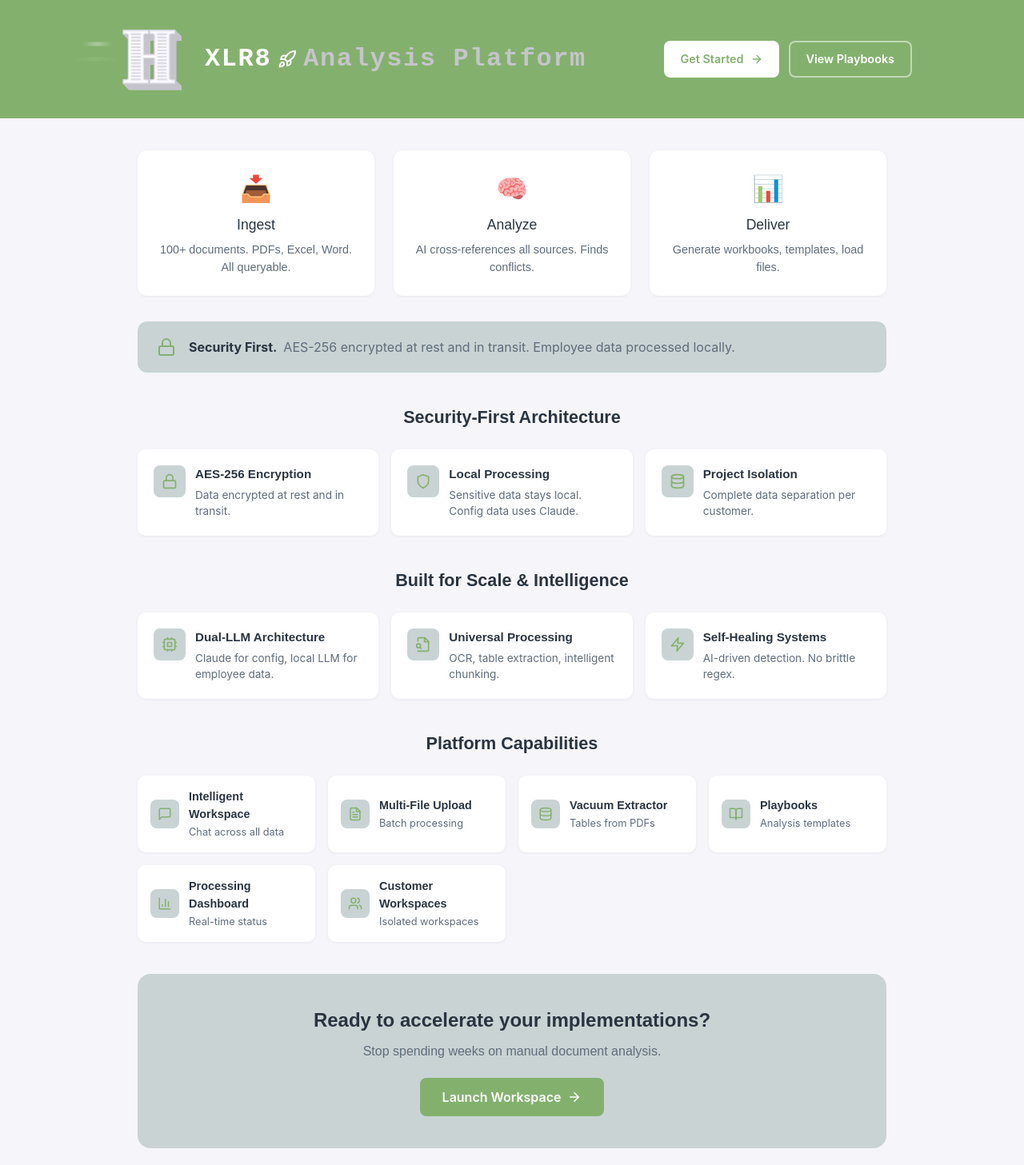
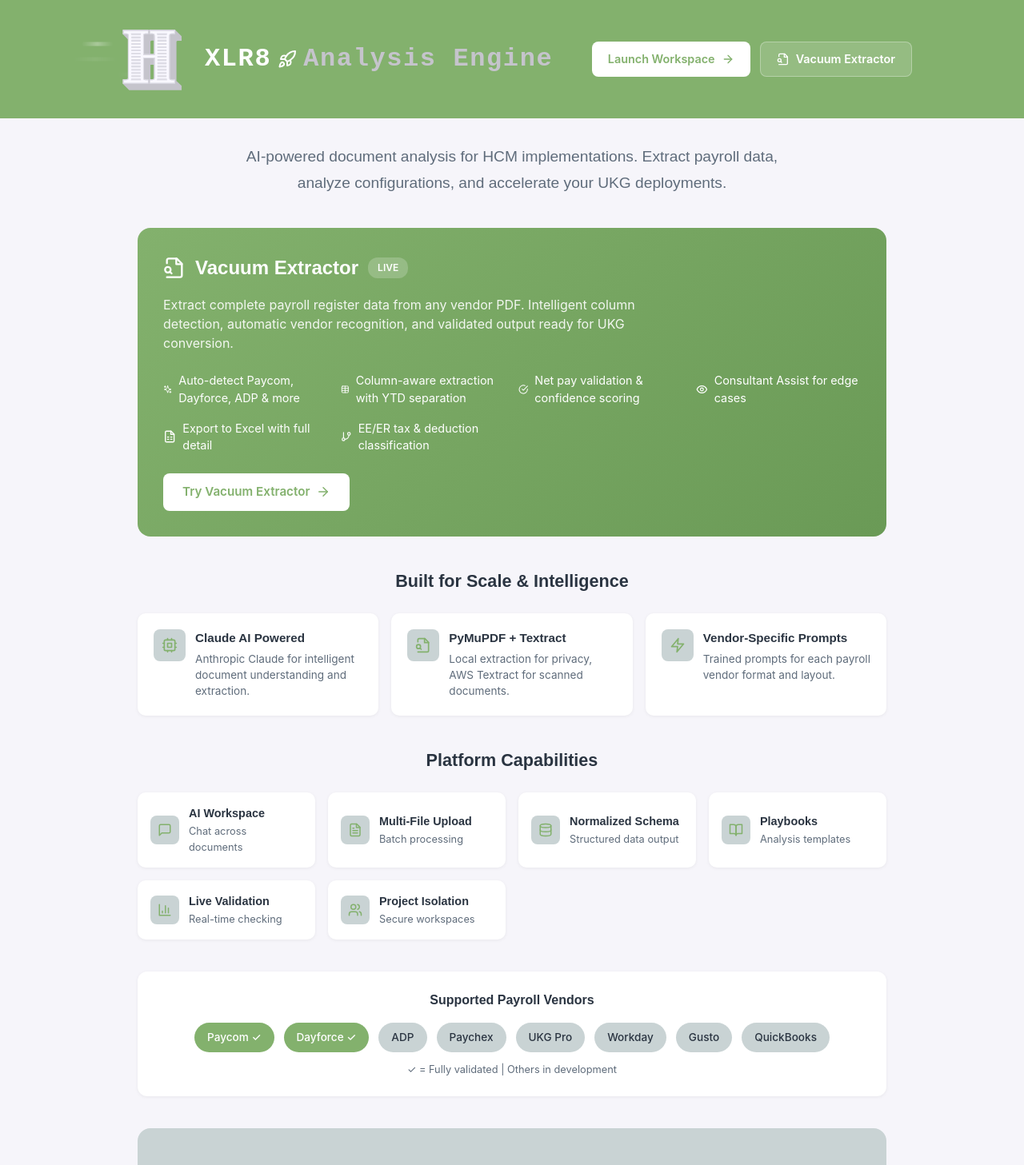
Before and after one commit to scottshowers/xlr8, a React (Vite) app in the folder frontend/: page / in a window 1280 px wide. Shown: the top 1457 px of the page at 80% size. Built offline with nearby package versions, Linux system fonts and the light colour scheme; no server answers.

Commit message:
Refactor Landing page with updated components and text

```diff
--- a/frontend/src/pages/Landing.jsx
+++ b/frontend/src/pages/Landing.jsx
@@ -12,7 +12,13 @@ import {
   BarChart3,
   Users,
   ArrowRight,
-  Rocket
+  Rocket,
+  CheckCircle,
+  Sparkles,
+  Table,
+  FileSpreadsheet,
+  Eye,
+  GitBranch
 } from 'lucide-react'
 
 // Brand Colors
@@ -158,7 +164,7 @@ export default function Landing() {
                 letterSpacing: '0.05em',
                 color: '#c5c4cc'
               }}>
-                Analysis Platform
+                Analysis Engine
               </span>
             </div>
           </div>
@@ -178,93 +184,143 @@ export default function Landing() {
                 borderRadius: '8px',
                 fontSize: '0.9rem',
                 fontWeight: '600',
-                textDecoration: 'none'
+                textDecoration: 'none',
+                cursor: 'pointer'
               }}
             >
-              Get Started
+              Launch Workspace
               <ArrowRight style={{ width: 16, height: 16 }} />
             </Link>
             <Link
-              to="/playbooks"
+              to="/vacuum"
               style={{
                 display: 'inline-flex',
                 alignItems: 'center',
                 gap: '0.5rem',
                 padding: '0.625rem 1.25rem',
-                background: 'transparent',
+                background: 'rgba(255,255,255,0.15)',
                 color: 'white',
-                border: '2px solid rgba(255,255,255,0.5)',
+                border: '1px solid rgba(255,255,255,0.3)',
                 borderRadius: '8px',
                 fontSize: '0.9rem',
                 fontWeight: '600',
-                textDecoration: 'none'
+                textDecoration: 'none',
+                cursor: 'pointer'
               }}
             >
-              View Playbooks
+              <FileSearch style={{ width: 16, height: 16 }} />
+              Vacuum Extractor
             </Link>
           </div>
         </div>
       </div>
 
-      <div style={{ maxWidth: '1000px', margin: '0 auto', padding: '2.5rem 2rem' }}>
+      {/* Main Content */}
+      <div style={{ maxWidth: '1000px', margin: '0 auto', padding: '2rem' }}>
 
-        {/* Value Props - 3 columns */}
+        {/* Tagline */}
+        <section style={{ textAlign: 'center', marginBottom: '2.5rem' }}>
+          <p style={{
+            fontFamily: "'Manrope', sans-serif",
+            fontSize: '1.2rem',
+            color: COLORS.textLight,
+            maxWidth: '700px',
+            margin: '0 auto',
+            lineHeight: '1.7'
+          }}>
+            AI-powered document analysis for HCM implementations. Extract payroll data,
+            analyze configurations, and accelerate your UKG deployments.
+          </p>
+        </section>
+
+        {/* Vacuum Extractor - Featured */}
+        <section style={{ marginBottom: '2.5rem' }}>
+          <div style={{
+            background: 'linear-gradient(135deg, #83b16d 0%, #6a9a56 100%)',
+            borderRadius: '16px',
+            padding: '2rem',
+            color: 'white'
+          }}>
+            <div style={{ display: 'flex', alignItems: 'center', gap: '0.75rem', marginBottom: '1rem' }}>
+              <FileSearch style={{ width: 28, height: 28 }} />
+              <h2 style={{
+                fontFamily: "'Sora', sans-serif",
+                fontSize: '1.5rem',
+                fontWeight: '700',
+                margin: 0
+              }}>
+                Vacuum Extractor
+              </h2>
+              <span style={{
+                background: 'rgba(255,255,255,0.2)',
+                padding: '0.25rem 0.75rem',
+                borderRadius: '12px',
+                fontSize: '0.75rem',
+                fontWeight: '600'
+              }}>
+                LIVE
+              </span>
+            </div>
+            <p style={{
+              fontSize: '1rem',
+              opacity: 0.9,
+              marginBottom: '1.5rem',
+              maxWidth: '600px'
+            }}>
+              Extract complete payroll register data from any vendor PDF. Intelligent column detection,
+              automatic vendor recognition, and validated output ready for UKG conversion.
+            </p>
+
             <div style={{
               display: 'grid',
-          gridTemplateColumns: 'repeat(auto-fit, minmax(280px, 1fr))',
-          gap: '1.5rem',
-          marginBottom: '2rem'
+              gridTemplateColumns: 'repeat(auto-fit, minmax(200px, 1fr))',
+              gap: '1rem',
+              marginBottom: '1.5rem'
             }}>
               {[
-            { icon: '📥', title: 'Ingest', desc: '100+ documents. PDFs, Excel, Word. All queryable.' },
-            { icon: '🧠', title: 'Analyze', desc: 'AI cross-references all sources. Finds conflicts.' },
-            { icon: '📊', title: 'Deliver', desc: 'Generate workbooks, templates, load files.' },
-          ].map((item, i) => (
-            <div key={i} style={{
-              background: 'white',
-              borderRadius: '12px',
-              padding: '1.5rem',
-              boxShadow: '0 1px 4px rgba(0,0,0,0.06)',
-              textAlign: 'center'
+                { icon: <Sparkles size={18} />, text: 'Auto-detect Paycom, Dayforce, ADP & more' },
+                { icon: <Table size={18} />, text: 'Column-aware extraction with YTD separation' },
+                { icon: <CheckCircle size={18} />, text: 'Net pay validation & confidence scoring' },
+                { icon: <Eye size={18} />, text: 'Consultant Assist for edge cases' },
+                { icon: <FileSpreadsheet size={18} />, text: 'Export to Excel with full detail' },
+                { icon: <GitBranch size={18} />, text: 'EE/ER tax & deduction classification' },
+              ].map((item, idx) => (
+                <div key={idx} style={{
+                  display: 'flex',
+                  alignItems: 'center',
+                  gap: '0.5rem',
+                  fontSize: '0.9rem'
                 }}>
-              <div style={{ fontSize: '2rem', marginBottom: '0.5rem' }}>{item.icon}</div>
-              <h3 style={{
-                fontFamily: "'Sora', sans-serif",
-                margin: '0 0 0.5rem',
-                color: COLORS.text,
-                fontSize: '1.1rem'
-              }}>{item.title}</h3>
-              <p style={{
-                fontFamily: "'Manrope', sans-serif",
-                margin: 0,
-                color: COLORS.textLight,
-                fontSize: '0.9rem',
-                lineHeight: 1.5
-              }}>{item.desc}</p>
+                  {item.icon}
+                  <span>{item.text}</span>
                 </div>
               ))}
             </div>
 
-        {/* Security callout */}
-        <div style={{
-          background: COLORS.iceFlow,
-          borderRadius: '12px',
-          padding: '1.25rem 1.5rem',
-          display: 'flex',
+            <Link
+              to="/vacuum"
+              style={{
+                display: 'inline-flex',
                 alignItems: 'center',
-          gap: '1rem',
-          marginBottom: '2.5rem'
-        }}>
-          <Lock style={{ width: 24, height: 24, color: COLORS.grassGreen, flexShrink: 0 }} />
-          <div>
-            <strong style={{ color: COLORS.text }}>Security First.</strong>
-            <span style={{ color: COLORS.textLight, marginLeft: '0.5rem' }}>
-              AES-256 encrypted at rest and in transit. Employee data processed locally.
-            </span>
+                gap: '0.5rem',
+                padding: '0.75rem 1.5rem',
+                background: 'white',
+                color: COLORS.grassGreen,
+                border: 'none',
+                borderRadius: '8px',
+                fontSize: '0.95rem',
+                fontWeight: '600',
+                textDecoration: 'none',
+                cursor: 'pointer'
+              }}
+            >
+              Try Vacuum Extractor
+              <ArrowRight style={{ width: 18, height: 18 }} />
+            </Link>
           </div>
-        </div>
+        </section>
 
-        {/* Security Section */}
+        {/* Tech Stack */}
         <section style={{ marginBottom: '2.5rem' }}>
           <div style={{ textAlign: 'center', marginBottom: '1.5rem' }}>
             <h2 style={{
@@ -273,7 +329,7 @@ export default function Landing() {
               fontWeight: '700',
               color: COLORS.text
             }}>
-              Security-First Architecture
+              Built for Scale & Intelligence
             </h2>
           </div>
 
@@ -283,9 +339,9 @@ export default function Landing() {
             gap: '1rem'
           }}>
             {[
-              { icon: <Lock style={{ width: 20, height: 20 }} />, title: 'AES-256 Encryption', desc: 'Data encrypted at rest and in transit.' },
-              { icon: <Shield style={{ width: 20, height: 20 }} />, title: 'Local Processing', desc: 'Sensitive data stays local. Config data uses Claude.' },
-              { icon: <Database style={{ width: 20, height: 20 }} />, title: 'Project Isolation', desc: 'Complete data separation per customer.' }
+              { icon: <Cpu style={{ width: 20, height: 20 }} />, title: 'Claude AI Powered', desc: 'Anthropic Claude for intelligent document understanding and extraction.' },
+              { icon: <FileSearch style={{ width: 20, height: 20 }} />, title: 'PyMuPDF + Textract', desc: 'Local extraction for privacy, AWS Textract for scanned documents.' },
+              { icon: <Zap style={{ width: 20, height: 20 }} />, title: 'Vendor-Specific Prompts', desc: 'Trained prompts for each payroll vendor format and layout.' }
             ].map((item, idx) => (
               <div key={idx} style={{
                 background: 'white',
@@ -321,64 +377,7 @@ export default function Landing() {
           </div>
         </section>
 
-        {/* Tech Stack Section */}
-        <section style={{ marginBottom: '2.5rem' }}>
-          <div style={{ textAlign: 'center', marginBottom: '1.5rem' }}>
-            <h2 style={{
-              fontFamily: "'Sora', sans-serif",
-              fontSize: '1.35rem',
-              fontWeight: '700',
-              color: COLORS.text
-            }}>
-              Built for Scale & Intelligence
-            </h2>
-          </div>
-
-          <div style={{
-            display: 'grid',
-            gridTemplateColumns: 'repeat(auto-fit, minmax(250px, 1fr))',
-            gap: '1rem'
-          }}>
-            {[
-              { icon: <Cpu style={{ width: 20, height: 20 }} />, title: 'Dual-LLM Architecture', desc: 'Claude for config, local LLM for employee data.' },
-              { icon: <FileSearch style={{ width: 20, height: 20 }} />, title: 'Universal Processing', desc: 'OCR, table extraction, intelligent chunking.' },
-              { icon: <Zap style={{ width: 20, height: 20 }} />, title: 'Self-Healing Systems', desc: 'AI-driven detection. No brittle regex.' }
-            ].map((item, idx) => (
-              <div key={idx} style={{
-                background: 'white',
-                borderRadius: '10px',
-                padding: '1.25rem',
-                boxShadow: '0 1px 4px rgba(0,0,0,0.06)',
-                display: 'flex',
-                gap: '0.75rem'
-              }}>
-                <div style={{
-                  flexShrink: 0,
-                  width: '40px',
-                  height: '40px',
-                  background: COLORS.iceFlow,
-                  borderRadius: '8px',
-                  display: 'flex',
-                  alignItems: 'center',
-                  justifyContent: 'center',
-                  color: COLORS.grassGreen
-                }}>
-                  {item.icon}
-                </div>
-                <div>
-                  <h3 style={{ fontFamily: "'Sora', sans-serif", fontSize: '0.95rem', fontWeight: '600', color: COLORS.text, marginBottom: '0.25rem' }}>
-                    {item.title}
-                  </h3>
-                  <p style={{ fontSize: '0.85rem', color: COLORS.textLight, lineHeight: 1.5, margin: 0 }}>
-                    {item.desc}
-                  </p>
-                </div>
-              </div>
-            ))}
-          </div>
-        </section>
-
-        {/* Features Section */}
+        {/* Platform Features */}
         <section style={{ marginBottom: '2.5rem' }}>
           <div style={{ textAlign: 'center', marginBottom: '1.5rem' }}>
             <h2 style={{
@@ -397,12 +396,12 @@ export default function Landing() {
             gap: '1rem'
           }}>
             {[
-              { icon: <MessageSquare style={{ width: 18, height: 18 }} />, title: 'Intelligent Workspace', desc: 'Chat across all data' },
+              { icon: <MessageSquare style={{ width: 18, height: 18 }} />, title: 'AI Workspace', desc: 'Chat across documents' },
               { icon: <FileText style={{ width: 18, height: 18 }} />, title: 'Multi-File Upload', desc: 'Batch processing' },
-              { icon: <Database style={{ width: 18, height: 18 }} />, title: 'Vacuum Extractor', desc: 'Tables from PDFs' },
+              { icon: <Database style={{ width: 18, height: 18 }} />, title: 'Normalized Schema', desc: 'Structured data output' },
               { icon: <BookOpen style={{ width: 18, height: 18 }} />, title: 'Playbooks', desc: 'Analysis templates' },
-              { icon: <BarChart3 style={{ width: 18, height: 18 }} />, title: 'Processing Dashboard', desc: 'Real-time status' },
-              { icon: <Users style={{ width: 18, height: 18 }} />, title: 'Customer Workspaces', desc: 'Isolated workspaces' }
+              { icon: <BarChart3 style={{ width: 18, height: 18 }} />, title: 'Live Validation', desc: 'Real-time checking' },
+              { icon: <Users style={{ width: 18, height: 18 }} />, title: 'Project Isolation', desc: 'Secure workspaces' }
             ].map((feature, idx) => (
               <div key={idx} style={{
                 background: 'white',
@@ -439,6 +438,54 @@ export default function Landing() {
           </div>
         </section>
 
+        {/* Supported Vendors */}
+        <section style={{ marginBottom: '2.5rem' }}>
+          <div style={{
+            background: 'white',
+            borderRadius: '12px',
+            padding: '1.5rem',
+            boxShadow: '0 1px 4px rgba(0,0,0,0.06)',
+            textAlign: 'center'
+          }}>
+            <h3 style={{
+              fontFamily: "'Sora', sans-serif",
+              fontSize: '1rem',
+              fontWeight: '600',
+              color: COLORS.text,
+              marginBottom: '1rem'
+            }}>
+              Supported Payroll Vendors
+            </h3>
+            <div style={{
+              display: 'flex',
+              flexWrap: 'wrap',
+              justifyContent: 'center',
+              gap: '0.75rem'
+            }}>
+              {['Paycom', 'Dayforce', 'ADP', 'Paychex', 'UKG Pro', 'Workday', 'Gusto', 'QuickBooks'].map((vendor, idx) => (
+                <span key={idx} style={{
+                  padding: '0.5rem 1rem',
+                  background: idx < 2 ? COLORS.grassGreen : COLORS.iceFlow,
+                  color: idx < 2 ? 'white' : COLORS.text,
+                  borderRadius: '20px',
+                  fontSize: '0.85rem',
+                  fontWeight: '500'
+                }}>
+                  {vendor} {idx < 2 && '✓'}
+                </span>
+              ))}
+            </div>
+            <p style={{
+              fontSize: '0.8rem',
+              color: COLORS.textLight,
+              marginTop: '0.75rem',
+              margin: '0.75rem 0 0 0'
+            }}>
+              ✓ = Fully validated | Others in development
+            </p>
+          </div>
+        </section>
+
         {/* CTA Section */}
         <section style={{
           background: COLORS.iceFlow,
@@ -463,10 +510,11 @@ export default function Landing() {
             margin: '0 auto 1.25rem',
             lineHeight: '1.6'
           }}>
-            Stop spending weeks on manual document analysis.
+            Stop spending weeks on manual document analysis. Extract payroll data in minutes.
           </p>
+          <div style={{ display: 'flex', gap: '1rem', justifyContent: 'center', flexWrap: 'wrap' }}>
             <Link
-            to="/workspace"
+              to="/vacuum"
               style={{
                 display: 'inline-flex',
                 alignItems: 'center',
@@ -481,9 +529,29 @@ export default function Landing() {
                 textDecoration: 'none'
               }}
             >
+              <FileSearch style={{ width: 18, height: 18 }} />
+              Try Vacuum Extractor
+            </Link>
+            <Link
+              to="/workspace"
+              style={{
+                display: 'inline-flex',
+                alignItems: 'center',
+                gap: '0.5rem',
+                padding: '0.75rem 1.75rem',
+                background: 'white',
+                color: COLORS.text,
+                border: `1px solid ${COLORS.iceFlow}`,
+                borderRadius: '8px',
+                fontSize: '1rem',
+                fontWeight: '600',
+                textDecoration: 'none'
+              }}
+            >
               Launch Workspace
               <ArrowRight style={{ width: 18, height: 18 }} />
             </Link>
+          </div>
         </section>
       </div>
 
```
Lines whose indentation alone changed are shown as unchanged.
